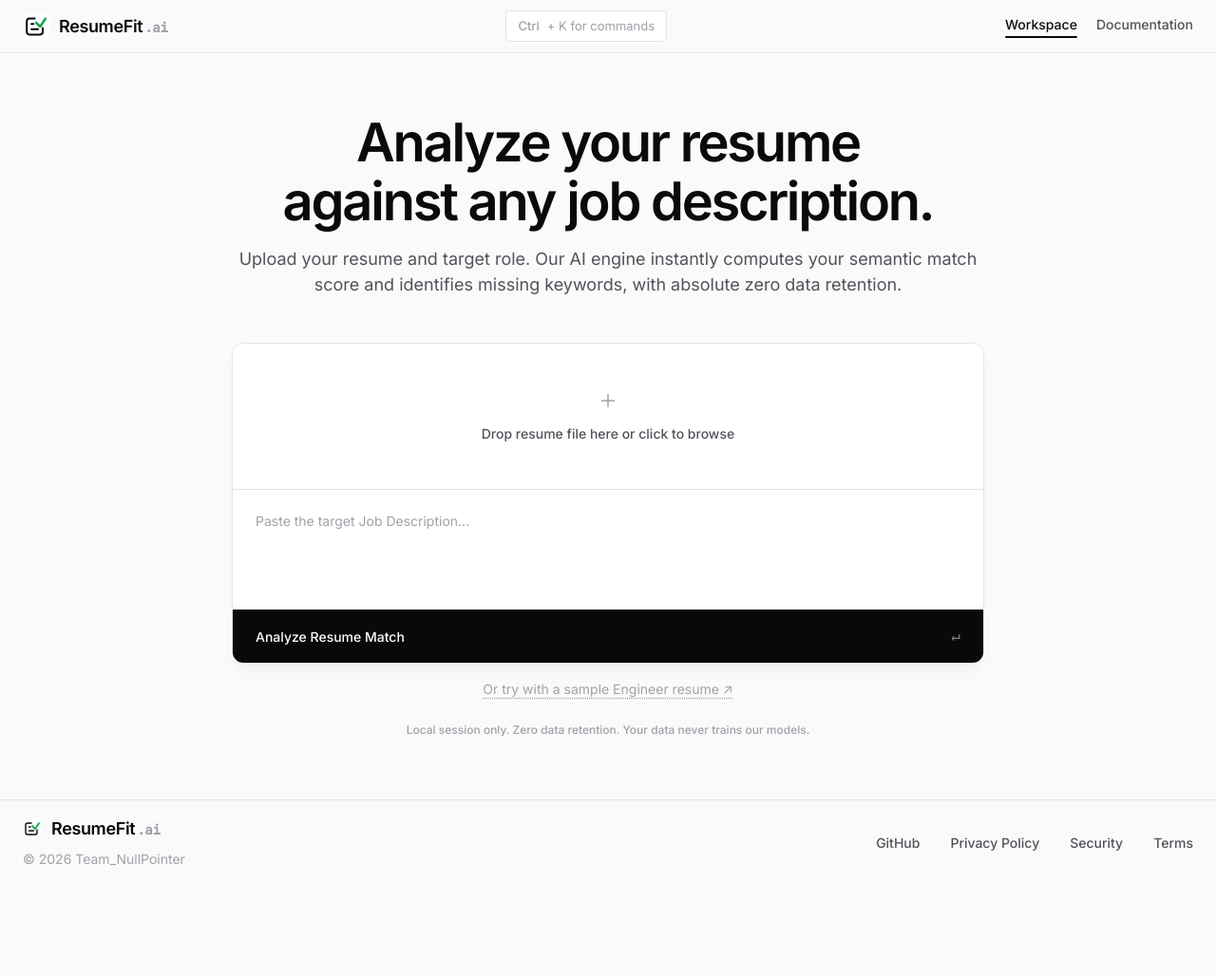
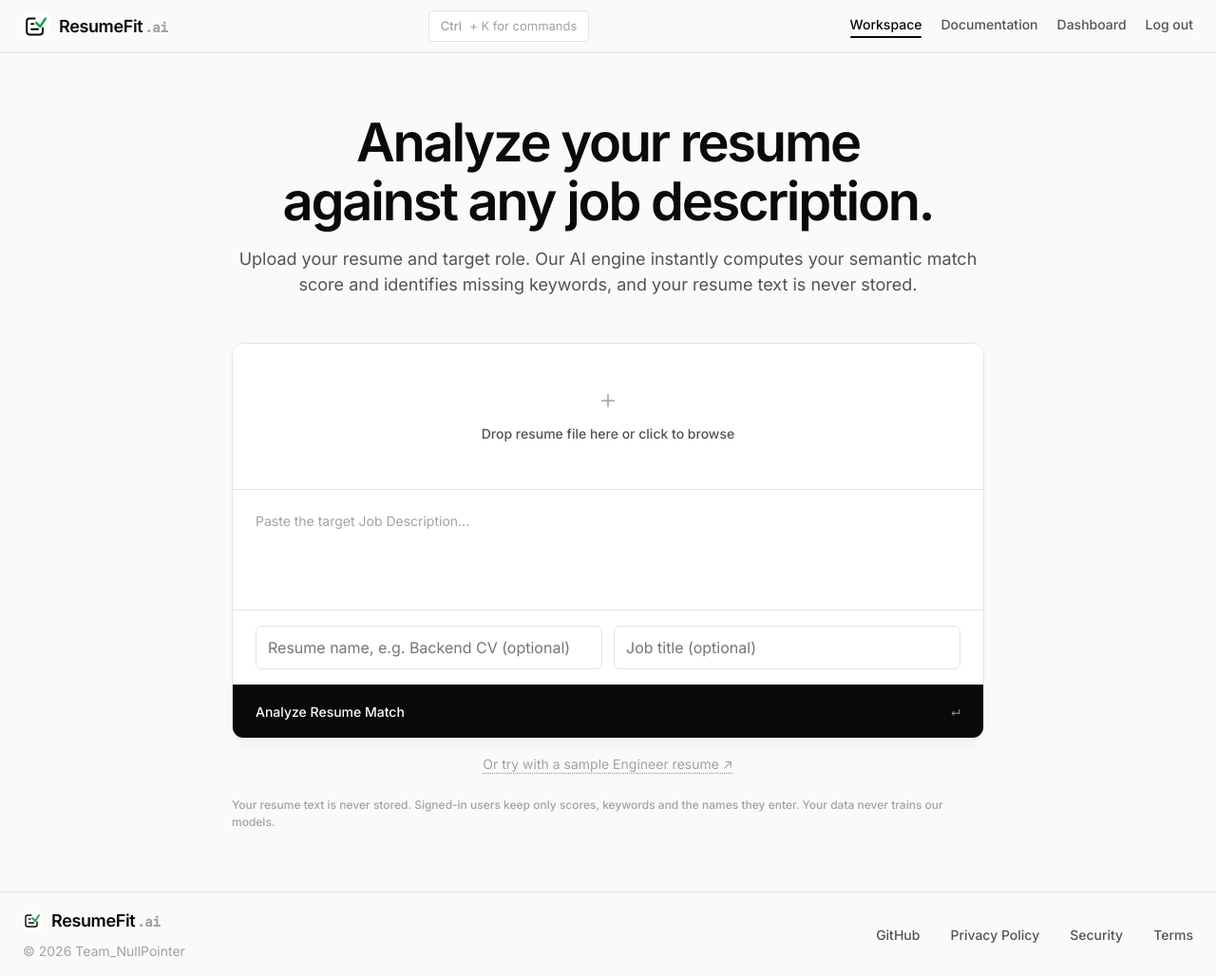
Before and after one commit to codexrayhan/resumefit-ai, a Flask app: page / in a window 1280 px wide. Shown: the whole page at 95% size. Before the commit the page ends 912 px from the top, so only its background shows below. Run offline with Flask 3, Linux system fonts and the light colour scheme; the visitor is signed in with stand-in values (Sample User, id 1).

Commit message:
feat: add login links, resume name field and guest prompts to UI

```diff
--- a/static/script.js
+++ b/static/script.js
@@ -22,6 +22,41 @@ document.addEventListener('DOMContentLoaded', () => {
   const cmdKTrigger           = document.querySelector('.cmd-k-trigger');
   const drawerToggle          = document.querySelector('.drawer-toggle');
   const drawerContent         = document.querySelector('.drawer-content');
+
+    const resumeLabelInput = document.getElementById('resume-label');
+  const jdTitleInput     = document.getElementById('jd-title');
+  const authNotice       = document.getElementById('auth-notice');
+  const resultNotice     = document.getElementById('result-notice');
+  let pendingLimitNotice = false;
+
+  // Shows a short message with an optional link (DOM nodes only, no innerHTML)
+  function setNotice(el, message, href, linkText) {
+    if (!el) return;
+    el.replaceChildren();
+    if (!message) { el.style.display = 'none'; return; }
+    el.appendChild(document.createTextNode(message));
+    if (href) {
+      const a = document.createElement('a');
+      a.href = href;
+      a.textContent = linkText;
+      el.appendChild(a);
+    }
+    el.style.display = 'block';
+  }
+
+  function showResultNotice(data) {
+    if (data.saved) {
+      setNotice(resultNotice, 'Saved to your history.', '/dashboard', 'View dashboard');
+    } else if (typeof data.guest_uses_left === 'number') {
+      const left = data.guest_uses_left;
+      const msg = left > 0
+        ? left + (left === 1 ? ' free check left.' : ' free checks left.') + ' Sign in with Google to save your progress.'
+        : 'That was your last free check. Sign in with Google to continue and save your progress.';
+      setNotice(resultNotice, msg, '/login', 'Sign in');
+    } else {
+      setNotice(resultNotice, '');
+    }
+  }
 
   // Prevent XSS by escaping special characters
   function escapeHtml(str) {
@@ -224,16 +259,19 @@ document.addEventListener('DOMContentLoaded', () => {
     });
   }
 
-  async function callAnalyzeAPI() {
+    async function callAnalyzeAPI() {
     try {
       const formData = new FormData();
       formData.append('file', fileInput.files[0]);
       formData.append('job_description', jdInput.value.trim());
+      formData.append('resume_label', resumeLabelInput ? resumeLabelInput.value.trim() : '');
+      formData.append('jd_title', jdTitleInput ? jdTitleInput.value.trim() : '');
 
       const response = await fetch('/analyze', { method: 'POST', body: formData });
       const data = await response.json();
 
       if (data.error) {
+        if (data.login_required) pendingLimitNotice = true;
         showTerminalError(data.error);
         return null;
       }
@@ -250,7 +288,12 @@ document.addEventListener('DOMContentLoaded', () => {
       const response = await fetch('/reanalyze', {
         method: 'POST',
         headers: { 'Content-Type': 'application/json' },
-        body: JSON.stringify({ resume_text: resumeText, job_description: jdText })
+                body: JSON.stringify({
+          resume_text: resumeText,
+          job_description: jdText,
+          resume_label: resumeLabelInput ? resumeLabelInput.value.trim() : '',
+          jd_title: jdTitleInput ? jdTitleInput.value.trim() : ''
+        })
       });
       const data = await response.json();
 
@@ -388,6 +431,7 @@ document.addEventListener('DOMContentLoaded', () => {
     const missing     = data.missing_keywords || [];
     const suggestions = data.suggestions      || [];
     const roles       = data.predicted_roles  || [];
+    showResultNotice(data);
 
     animateScore(score);
     setTimeout(() => {
@@ -615,6 +659,13 @@ document.addEventListener('DOMContentLoaded', () => {
     if (rolesSection) rolesSection.remove();
 
     if (scoreElement) scoreElement.textContent = '0';
+        setNotice(resultNotice, '');
+    if (pendingLimitNotice) {
+      pendingLimitNotice = false;
+      setNotice(authNotice, 'Free limit reached. Sign in with Google to keep analyzing and track your progress.', '/login', 'Sign in');
+    } else {
+      setNotice(authNotice, '');
+    }
 
     window.scrollTo({ top: 0, behavior: 'smooth' });
   };
--- a/static/style.css
+++ b/static/style.css
@@ -1566,3 +1566,41 @@ kbd {
   transition: opacity 0.3s ease;
   z-index: 10;
 }
+
+.auth-notice {
+  max-width: 640px;
+  margin: 0 auto 16px;
+  padding: 10px 14px;
+  border: 1px solid var(--border-subtle, #E4E4E7);
+  border-radius: 6px;
+  background: var(--bg-surface-hover, #FAFAFA);
+  color: var(--text-primary, #0A0A0A);
+  font-size: 0.875rem;
+}
+
+.auth-notice a {
+  margin-left: 8px;
+  font-weight: 600;
+  text-decoration: underline;
+}
+
+.optional-fields {
+  display: grid;
+  grid-template-columns: 1fr 1fr;
+  gap: 12px;
+  padding: 16px 24px;
+  border-top: 1px solid var(--border-subtle);
+}
+
+.optional-fields input {
+  padding: 10px 12px;
+  border: 1px solid var(--border-subtle, #E4E4E7);
+  border-radius: 6px;
+  background: transparent;
+  color: inherit;
+  font: inherit;
+}
+
+@media (max-width: 640px) {
+  .optional-fields { grid-template-columns: 1fr; }
+}
--- a/templates/index.html
+++ b/templates/index.html
@@ -8,8 +8,8 @@
   <link rel="icon" href="/static/assets/logo.svg" type="image/svg+xml">
 
   <meta name="description"
-    content="Cryptographic-level resume calibration. Compare your resume against target job descriptions with zero data retention.">
-  <link rel="stylesheet" href="/static/style.css?v=15">
+    content="Cryptographic-level resume calibration. Compare your resume against target job descriptions. Your resume text is never stored.">
+  <link rel="stylesheet" href="/static/style.css?v=16">
   <link rel="preconnect" href="https://fonts.googleapis.com">
   <link rel="preconnect" href="https://fonts.gstatic.com" crossorigin>
   <link
@@ -36,6 +36,12 @@
       <nav class="header-nav" aria-label="Primary navigation">
         <a href="/" class="nav-link active">Workspace</a>
         <a href="/docs" class="nav-link">Documentation</a>
+        {% if current_user.is_authenticated %}
+          <a href="/dashboard" class="nav-link">Dashboard</a>
+          <a href="/logout" class="nav-link">Log out</a>
+        {% else %}
+          <a href="/login" class="nav-link">Sign in</a>
+        {% endif %}
       </nav>
     </div>
   </header>
@@ -47,8 +53,10 @@
       <div class="hero">
         <h1 id="hero-title" class="hero-headline">Analyze your resume<br>against any job description.</h1>
         <p class="hero-subtext">Upload your resume and target role. Our AI engine instantly computes your semantic match
-          score and identifies missing keywords, with absolute zero data retention.</p>
+          score and identifies missing keywords, and your resume text is never stored.</p>
       </div>
+
+      <div id="auth-notice" class="auth-notice" role="status" aria-live="polite" style="display: none;"></div>
 
       <form id="analysis-form" class="terminal-form" aria-label="Resume Analysis Form">
 
@@ -92,6 +100,15 @@
             placeholder="Paste the target Job Description..." required></textarea>
         </div>
 
+        {% if current_user.is_authenticated %}
+        <div class="optional-fields">
+          <input type="text" id="resume-label" name="resume_label" maxlength="120"
+            placeholder="Resume name, e.g. Backend CV (optional)" aria-label="Resume name">
+          <input type="text" id="jd-title" name="jd_title" maxlength="200"
+            placeholder="Job title (optional)" aria-label="Job title">
+        </div>
+        {% endif %}
+
         <button type="submit" class="action-submit" id="analyze-btn">
           <span class="btn-text">Analyze Resume Match</span>
           <span class="btn-shortcut" aria-hidden="true">↵</span>
@@ -106,7 +123,7 @@
       </div>
 
       <div class="trust-signal" role="note">
-        <span class="trust-text">Local session only. Zero data retention. Your data never trains our models.</span>
+        <span class="trust-text">Your resume text is never stored. Signed-in users keep only scores, keywords and the names they enter. Your data never trains our models.</span>
       </div>
     </section>
 
@@ -142,6 +159,8 @@
           <button class="btn-primary" aria-label="Start New Scan">New Scan (⌘N)</button>
         </div>
       </header>
+
+      <div id="result-notice" class="auth-notice" role="status" aria-live="polite" style="display: none;"></div>
 
       <div class="diff-workspace">
 
@@ -209,7 +228,7 @@
     </div>
   </footer>
 
-  <script src="/static/script.js?v=5"></script>
+  <script src="/static/script.js?v=6"></script>
 
 </body>
 
```
